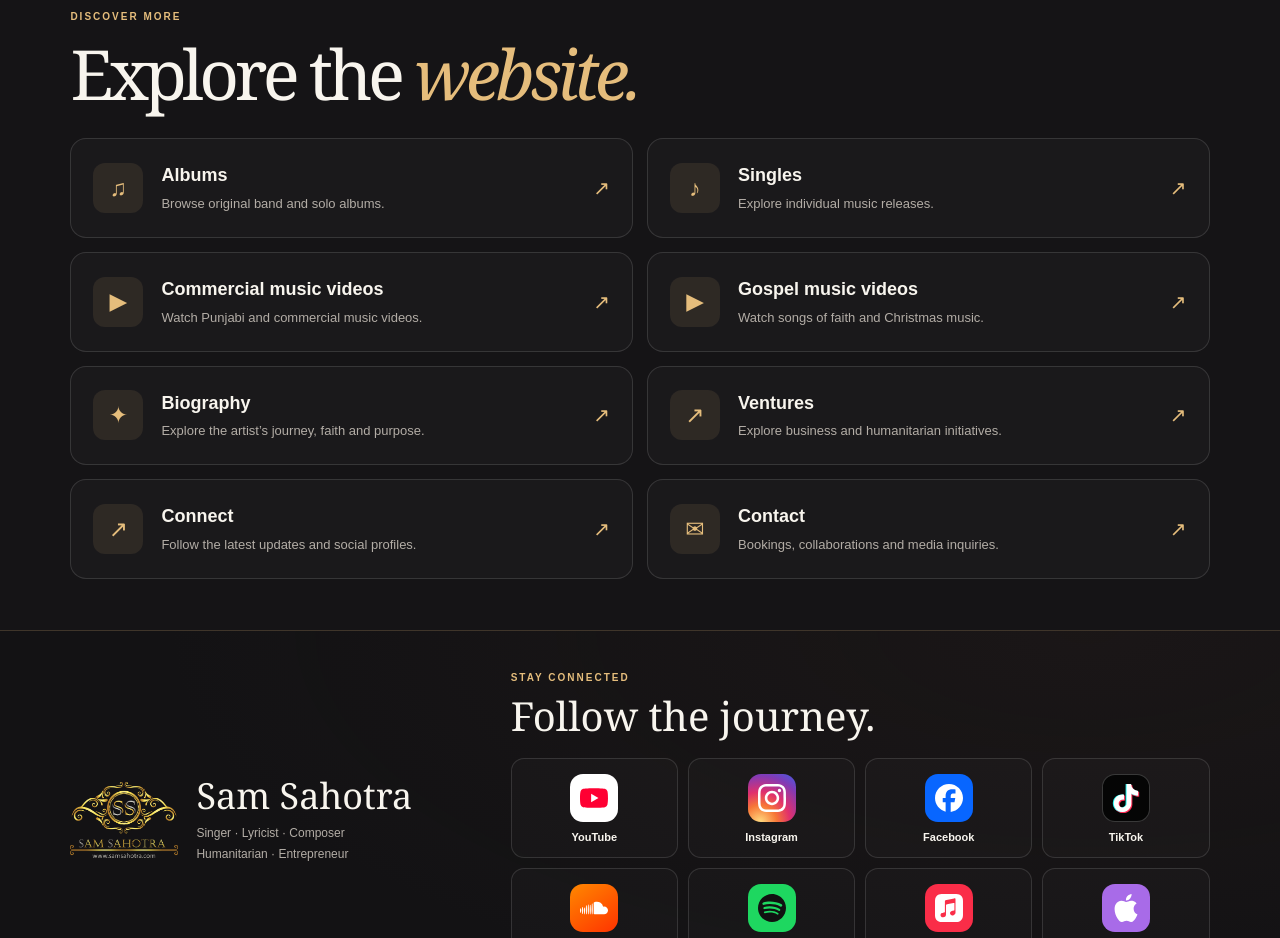
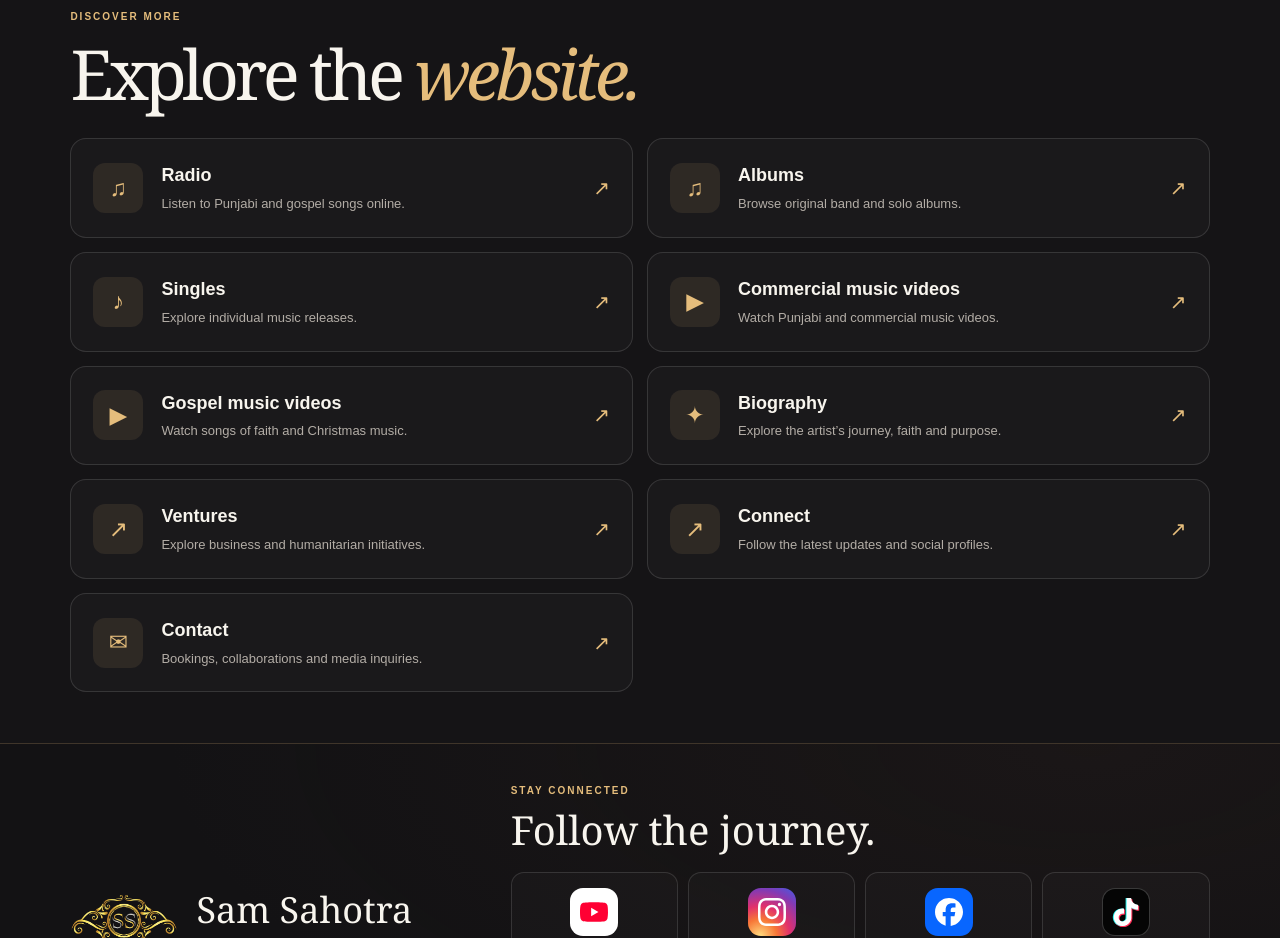
Before and after one commit to opsgeniusfixers/samsahotra, a Next.js app: page / in a window 1280 px wide. Shown: the part 880-1818 px from the top of the page. Built offline with nearby package versions, Linux system fonts and the light colour scheme; no server answers.

Commit message:
Integrate radio into app/page.js

```diff
--- a/app/page.js
+++ b/app/page.js
@@ -13,5 +13,5 @@ export default function Home(){const latest=catalog[0];return <main id="main-con
 <Link className="artist-release-strip" href={'/music/'+latest.slug}><div className="artist-release-cover"><Artwork release={latest}/></div><div className="artist-release-info"><span className="micro-label">LATEST RELEASE</span><strong>{latest.title}</strong><small>Sam Sahotra × Akash Pervaiz</small></div><span className="artist-release-cta"><span aria-hidden="true">▶</span><span className="artist-release-label">Explore release</span><Arrow/></span></Link>
 </div></section>
 <section className="platform-band" aria-label="Streaming platforms"><div className="shell platforms"><div className="platform-heading"><p className="micro-label">YOUR MUSIC. YOUR WAY.</p><strong>Listen everywhere.</strong></div><BrandLinks items={['spotify','apple','itunes','youtube','soundcloud']} variant="stream" label="Music streaming platforms"/></div></section>
-<section className="home-explore"><div className="shell section"><div className="heading"><div><div className="eyebrow">DISCOVER MORE</div><h2>Explore the <em>website.</em></h2></div></div><div className="explore-grid">{[['music/albums','Albums','Browse original band and solo albums.','♫'],['music/singles','Singles','Explore individual music releases.','♪'],['videos/commercial','Commercial music videos','Watch Punjabi and commercial music videos.','▶'],['videos/gospel','Gospel music videos','Watch songs of faith and Christmas music.','▶'],['about','Biography','Explore the artist’s journey, faith and purpose.','✦'],['ventures','Ventures','Explore business and humanitarian initiatives.','↗'],['connect','Connect','Follow the latest updates and social profiles.','↗'],['contact','Contact','Bookings, collaborations and media inquiries.','✉']].map(([slug,title,description,icon])=><Link id={slug.replaceAll('/','-')} key={slug} href={'/'+slug} className="explore-card"><span className="explore-icon" aria-hidden="true">{icon}</span><div><h3>{title}</h3><p>{description}</p></div><Arrow/></Link>)}</div></div></section>
+<section className="home-explore"><div className="shell section"><div className="heading"><div><div className="eyebrow">DISCOVER MORE</div><h2>Explore the <em>website.</em></h2></div></div><div className="explore-grid">{[['radio','Radio','Listen to Punjabi and gospel songs online.','♫'],['music/albums','Albums','Browse original band and solo albums.','♫'],['music/singles','Singles','Explore individual music releases.','♪'],['videos/commercial','Commercial music videos','Watch Punjabi and commercial music videos.','▶'],['videos/gospel','Gospel music videos','Watch songs of faith and Christmas music.','▶'],['about','Biography','Explore the artist’s journey, faith and purpose.','✦'],['ventures','Ventures','Explore business and humanitarian initiatives.','↗'],['connect','Connect','Follow the latest updates and social profiles.','↗'],['contact','Contact','Bookings, collaborations and media inquiries.','✉']].map(([slug,title,description,icon])=><Link id={slug.replaceAll('/','-')} key={slug} href={'/'+slug} className="explore-card"><span className="explore-icon" aria-hidden="true">{icon}</span><div><h3>{title}</h3><p>{description}</p></div><Arrow/></Link>)}</div></div></section>
 </main>}
```
